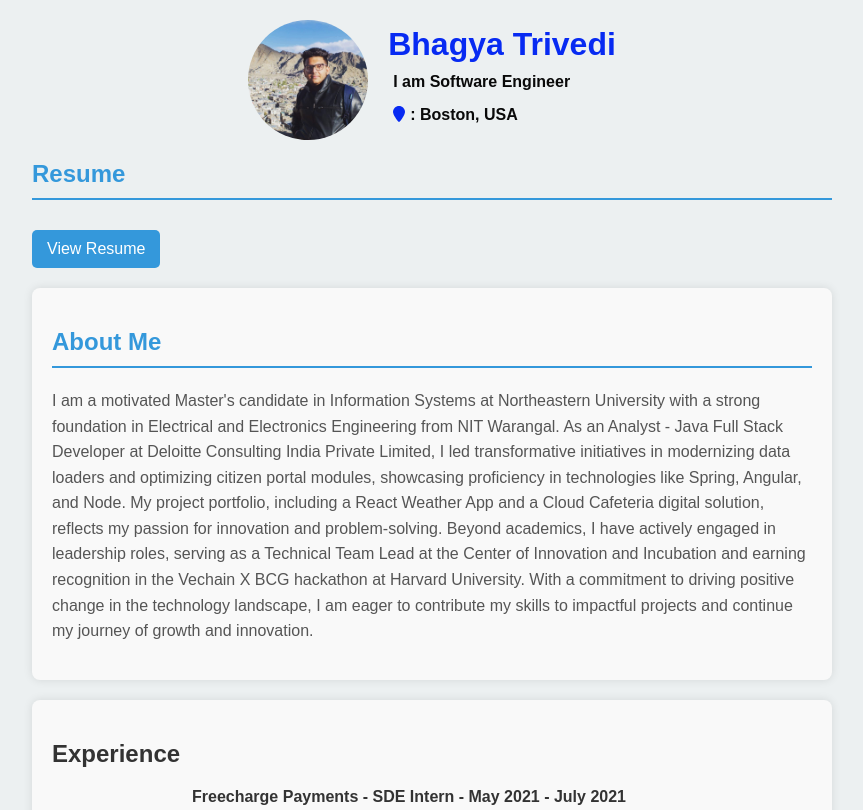
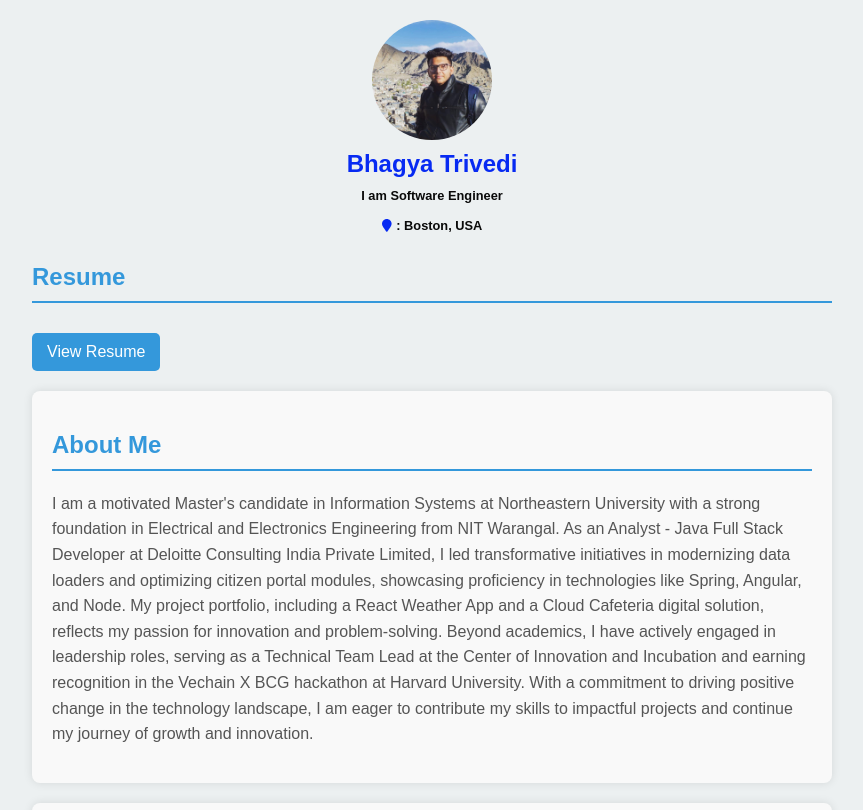
Before and after one commit to bhagyatrivedi/portfolio-website, a React (Create React App) app: page / in a window 1280 px wide. Shown: the top 810 px of the page, without its empty margins (208-1071 px from the left). Built offline with nearby package versions, Linux system fonts and the light colour scheme; the HTML template or start-up script is replaced by a standard one.

Commit message:
home update

```diff
--- a/src/components/HomePage/HomePage.css
+++ b/src/components/HomePage/HomePage.css
@@ -52,35 +52,35 @@
   }
 
   header {
-    text-align: center;
-    margin-bottom: 20px;
-
     .profile {
       display: flex;
       align-items: center;
       justify-content: center;
+      flex-direction: column;
 
       img {
         width: 120px;
         height: 120px;
         border-radius: 50%;
-        margin-right: 20px;
+        margin-bottom: 10px;
       }
 
       .info {
-        text-align: left;
+        text-align: center;
 
         h1 {
           margin: 0;
-          color: #072af2; /* Royal Blue */
+          color: #072af2;
+          font-size: 1.5em;
         }
 
         p {
           margin: 5px 0;
           color: #090909;
+          font-size: 0.8em;
           svg {
             margin-right: 5px;
-            color: #072af2; /* Royal Blue */
+            color: #072af2;
           }
         }
       }
@@ -522,3 +522,14 @@
         height: 50px;
       }
     }
+
+    @media (max-width: 768px) {
+        header {
+          .profile {
+            img {
+              width: 80px; /* Adjust the width for smaller screens */
+              height: 80px; /* Adjust the height accordingly */
+            }
+          }
+        }
+      }
```
